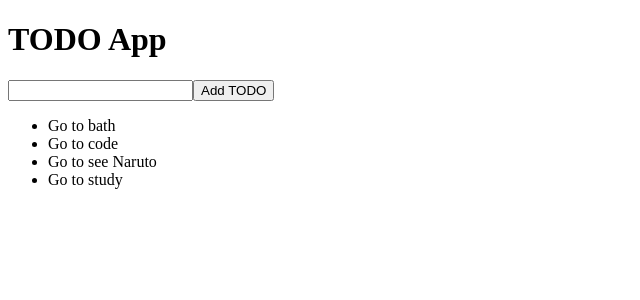
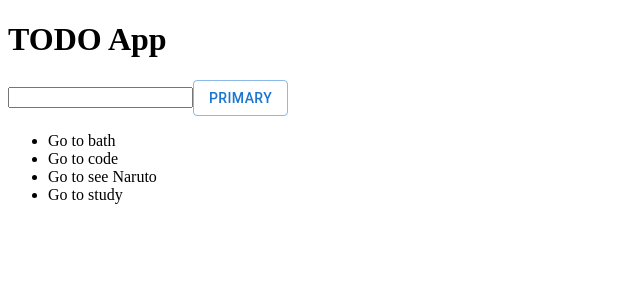
Before and after one commit to ojasrangnekar13/todo-clone, a React (Create React App) app in the folder todo-app/: page / in a window 1280 px wide. Shown: the top 300 px of the page, without its empty margins (0-640 px from the left). Built offline with nearby package versions, Linux system fonts and the light colour scheme.

Commit message:
Added try

```diff
--- a/todo-app/package.json
+++ b/todo-app/package.json
@@ -3,6 +3,7 @@
   "version": "0.1.0",
   "private": true,
   "dependencies": {
+    "@mui/material": "^5.0.4",
     "@testing-library/jest-dom": "^5.14.1",
     "@testing-library/react": "^11.2.7",
     "@testing-library/user-event": "^12.8.3",
--- a/todo-app/src/App.js
+++ b/todo-app/src/App.js
@@ -1,4 +1,5 @@
 import React, {useState} from 'react';
+import Button from '@mui/material/Button';
 
 const App = () => {
     const [todos, setTodos] = useState(["Go to bath", "Go to code", "Go to see Naruto", "Go to study"])
@@ -16,7 +17,7 @@ const App = () => {
 
             <form>
                 <input value = {input} onChange={event => setInput(event.target.value)}/>
-                <button type = "submit" onClick={addTodo}>Add TODO</button>
+                <Button variant="outlined">Primary</Button>
             </form>
 
             <ul>
```
Also changed, not shown: 1 other file (tests, documents, lock files or other folders).
